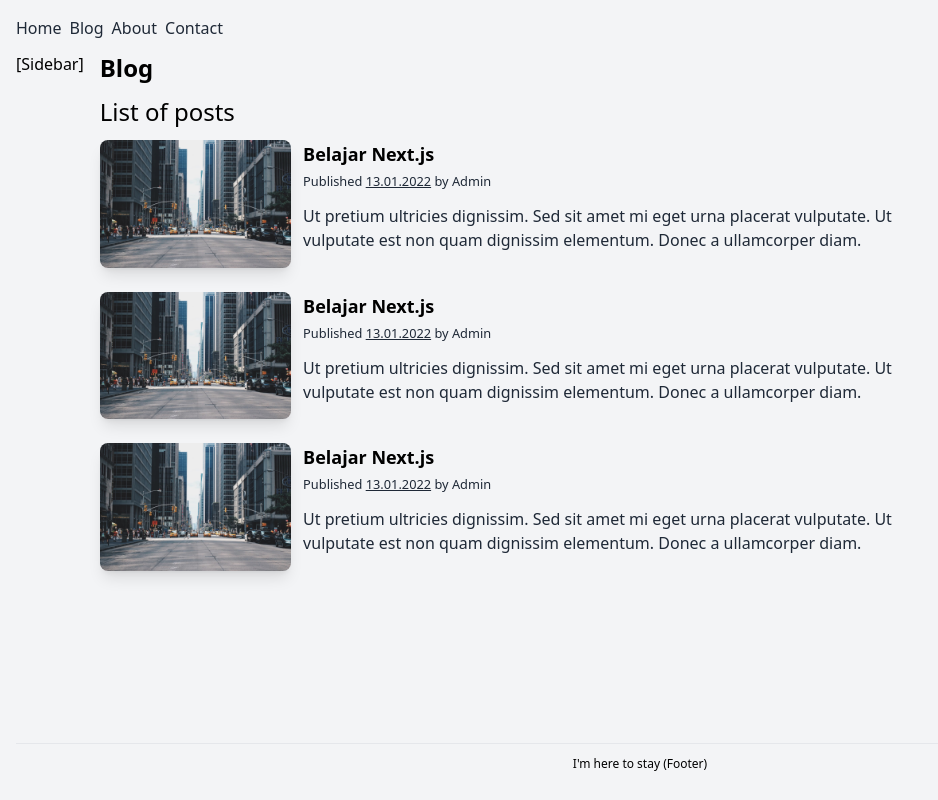
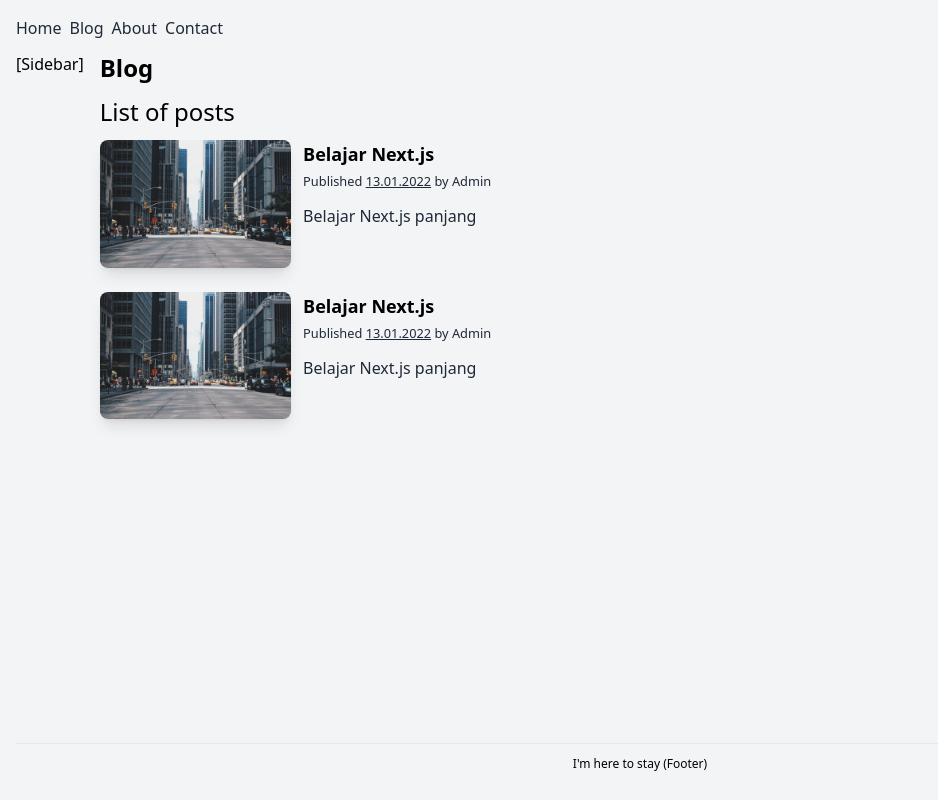
Before and after one commit to lunadiotic/learn-nextjs, a Next.js app: page /blog in a window 1280 px wide. Shown: the whole page, without its empty margins (0-938 px from the left). Built offline with nearby package versions, Linux system fonts and the light colour scheme.

Commit message:
mengubah post card list menjadi component

```diff
--- a/app/blog/page.jsx
+++ b/app/blog/page.jsx
@@ -1,5 +1,5 @@
-import Link from "next/link";
 import Heading from "@/components/Heading";
+import PostCard from "@/components/PostCard";
 
 export default function BlogPage() {
   return (
@@ -7,83 +7,23 @@ export default function BlogPage() {
       <Heading>Blog</Heading>
       <h2 className="text-2xl mb-3">List of posts</h2>
 
-      <div className="flex flex-wrap">
-        <div className="mb-4 w-full shrink-0 grow-0 basis-auto md:mb-0 md:w-2/12">
-          <div class="relative mb-6 overflow-hidden rounded-lg bg-cover bg-no-repeat shadow-lg">
-            <img src="/images/image-1.jpg" class="w-full" />
-            <Link href="/blog/belajar-nextjs">
-              <div class="absolute top-0 right-0 bottom-0 left-0 h-full w-full overflow-hidden bg-fixed opacity-0 transition duration-300 ease-in-out hover:opacity-100 bg-[hsla(0,0%,98.4%,.15)]"></div>
-            </Link>
-          </div>
-        </div>
+      <PostCard
+        title="Belajar Next.js"
+        href="/blog/belajar-nextjs"
+        image="/images/image-1.jpg"
+        description="Belajar Next.js panjang"
+        date="13.01.2022"
+        author="Admin"
+      />
 
-        <div class="mb-6 mr-auto w-full shrink-0 grow-0 basis-auto px-3 md:mb-0 md:w-9/12 xl:w-7/12">
-          <h5 class="text-lg font-bold">Belajar Next.js</h5>
-          <p class="mb-3 text-gray-800">
-            <small>
-              Published <u>13.01.2022</u> by {""}
-              <a href="#!">Admin</a>
-            </small>
-          </p>
-          <p class="text-gray-800">
-            Ut pretium ultricies dignissim. Sed sit amet mi eget urna placerat
-            vulputate. Ut vulputate est non quam dignissim elementum. Donec a
-            ullamcorper diam.
-          </p>
-        </div>
-      </div>
-
-      <div className="flex flex-wrap">
-        <div className="mb-4 w-full shrink-0 grow-0 basis-auto md:mb-0 md:w-2/12">
-          <div class="relative mb-6 overflow-hidden rounded-lg bg-cover bg-no-repeat shadow-lg">
-            <img src="/images/image-1.jpg" class="w-full" />
-            <Link href="/blog/belajar-nextjs">
-              <div class="absolute top-0 right-0 bottom-0 left-0 h-full w-full overflow-hidden bg-fixed opacity-0 transition duration-300 ease-in-out hover:opacity-100 bg-[hsla(0,0%,98.4%,.15)]"></div>
-            </Link>
-          </div>
-        </div>
-
-        <div class="mb-6 mr-auto w-full shrink-0 grow-0 basis-auto px-3 md:mb-0 md:w-9/12 xl:w-7/12">
-          <h5 class="text-lg font-bold">Belajar Next.js</h5>
-          <p class="mb-3 text-gray-800">
-            <small>
-              Published <u>13.01.2022</u> by {""}
-              <a href="#!">Admin</a>
-            </small>
-          </p>
-          <p class="text-gray-800">
-            Ut pretium ultricies dignissim. Sed sit amet mi eget urna placerat
-            vulputate. Ut vulputate est non quam dignissim elementum. Donec a
-            ullamcorper diam.
-          </p>
-        </div>
-      </div>
-
-      <div className="flex flex-wrap">
-        <div className="mb-4 w-full shrink-0 grow-0 basis-auto md:mb-0 md:w-2/12">
-          <div class="relative mb-6 overflow-hidden rounded-lg bg-cover bg-no-repeat shadow-lg">
-            <img src="/images/image-1.jpg" class="w-full" />
-            <Link href="/blog/belajar-nextjs">
-              <div class="absolute top-0 right-0 bottom-0 left-0 h-full w-full overflow-hidden bg-fixed opacity-0 transition duration-300 ease-in-out hover:opacity-100 bg-[hsla(0,0%,98.4%,.15)]"></div>
-            </Link>
-          </div>
-        </div>
-
-        <div class="mb-6 mr-auto w-full shrink-0 grow-0 basis-auto px-3 md:mb-0 md:w-9/12 xl:w-7/12">
-          <h5 class="text-lg font-bold">Belajar Next.js</h5>
-          <p class="mb-3 text-gray-800">
-            <small>
-              Published <u>13.01.2022</u> by {""}
-              <a href="#!">Admin</a>
-            </small>
-          </p>
-          <p class="text-gray-800">
-            Ut pretium ultricies dignissim. Sed sit amet mi eget urna placerat
-            vulputate. Ut vulputate est non quam dignissim elementum. Donec a
-            ullamcorper diam.
-          </p>
-        </div>
-      </div>
+      <PostCard
+        title="Belajar Next.js"
+        href="/blog/belajar-nextjs"
+        image="/images/image-1.jpg"
+        description="Belajar Next.js panjang"
+        date="13.01.2022"
+        author="Admin"
+      />
     </>
   );
 }
--- /dev/null
+++ b/components/PostCard.jsx
@@ -0,0 +1,34 @@
+import Link from "next/link";
+
+export default function PostCard({
+  title,
+  href,
+  image,
+  description,
+  date,
+  author,
+}) {
+  return (
+    <div className="flex flex-wrap">
+      <div className="mb-4 w-full shrink-0 grow-0 basis-auto md:mb-0 md:w-2/12">
+        <div class="relative mb-6 overflow-hidden rounded-lg bg-cover bg-no-repeat shadow-lg">
+          <img src={image} class="w-full" />
+          <Link href={href}>
+            <div class="absolute top-0 right-0 bottom-0 left-0 h-full w-full overflow-hidden bg-fixed opacity-0 transition duration-300 ease-in-out hover:opacity-100 bg-[hsla(0,0%,98.4%,.15)]"></div>
+          </Link>
+        </div>
+      </div>
+
+      <div class="mb-6 mr-auto w-full shrink-0 grow-0 basis-auto px-3 md:mb-0 md:w-9/12 xl:w-7/12">
+        <h5 class="text-lg font-bold">{title}</h5>
+        <p class="mb-3 text-gray-800">
+          <small>
+            Published <u>{date}</u> by {""}
+            <a href="#!">{author}</a>
+          </small>
+        </p>
+        <p class="text-gray-800">{description}</p>
+      </div>
+    </div>
+  );
+}
```
